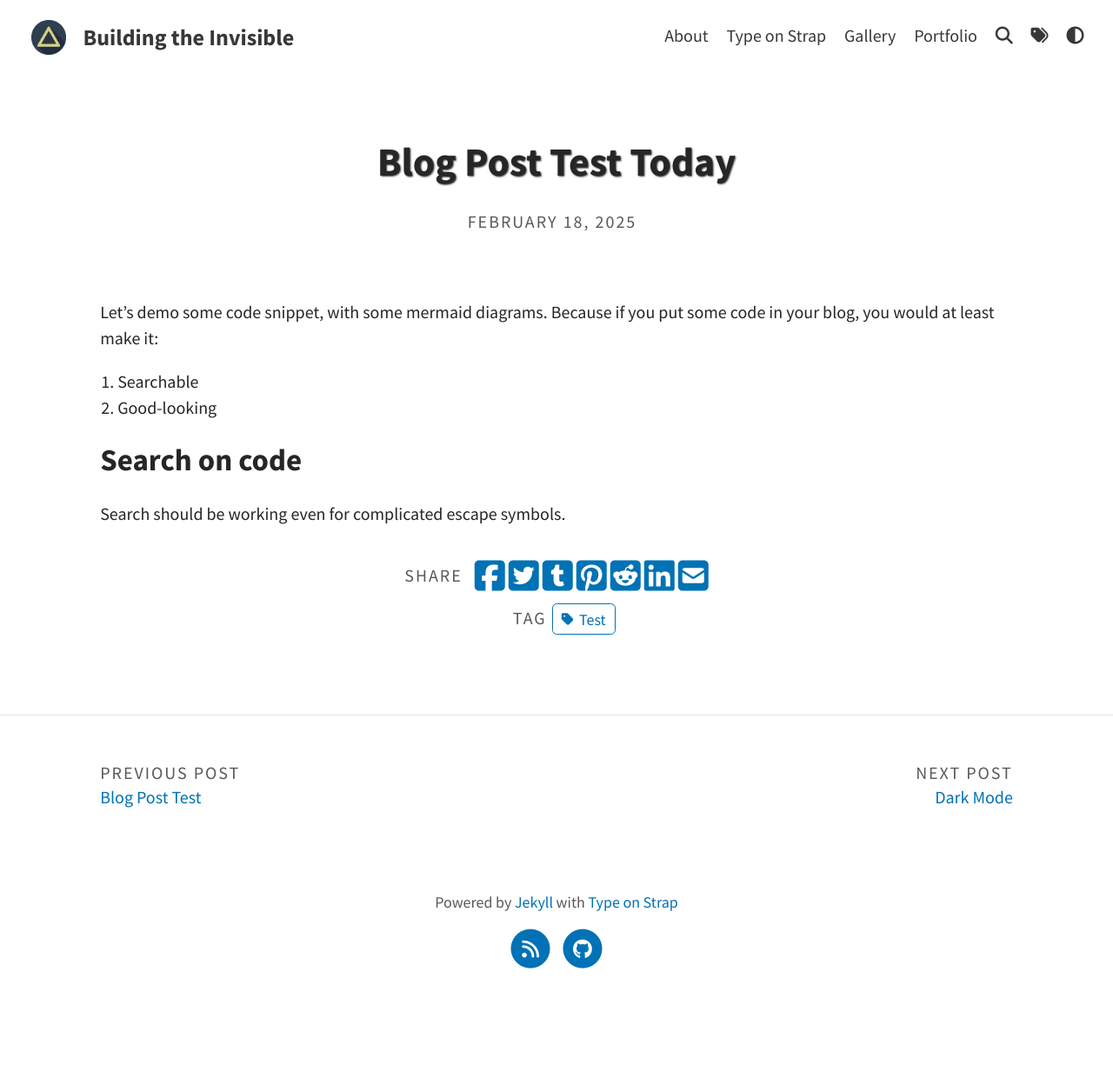
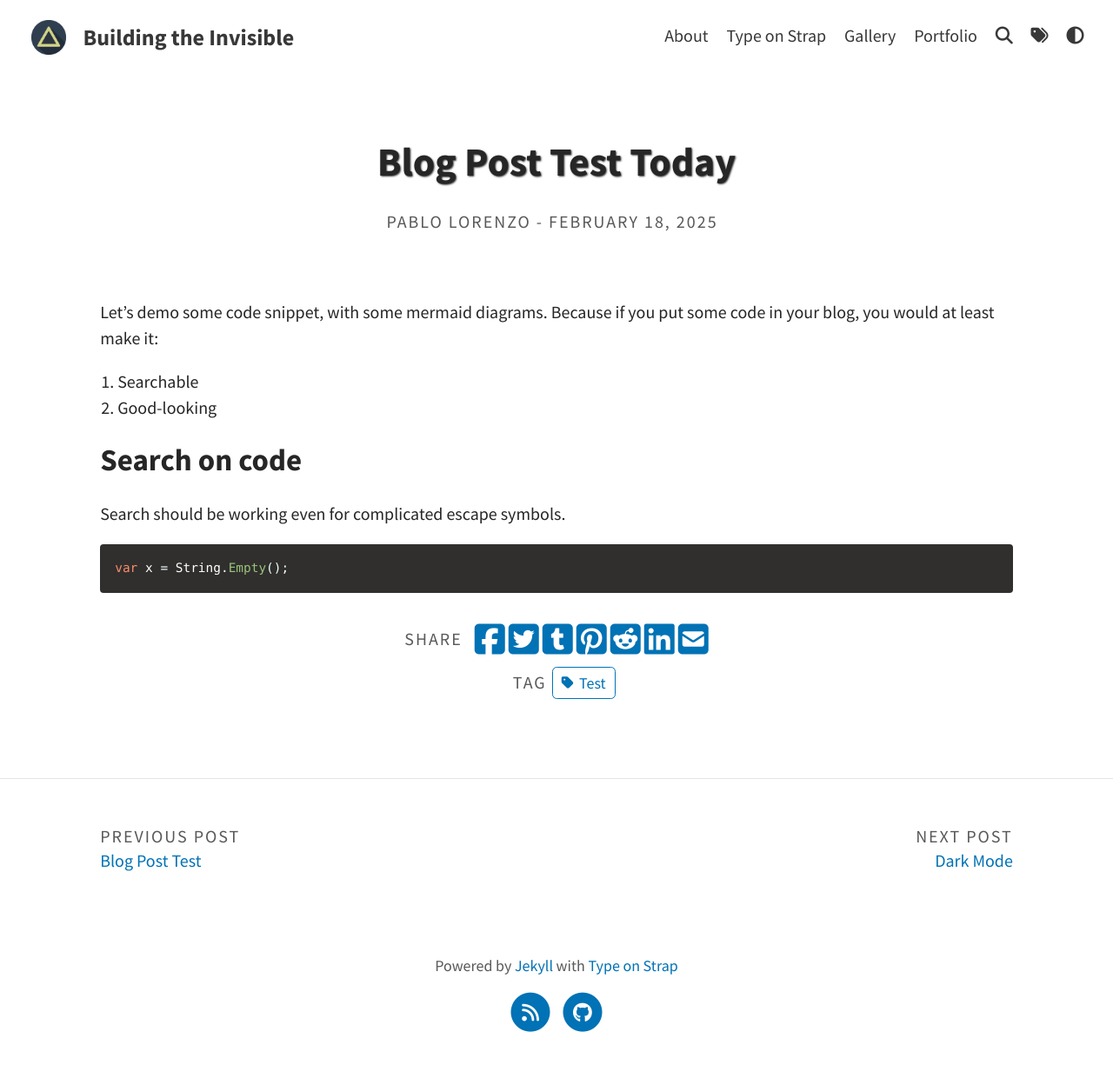
Before and after one commit to pjlorenzo/pjlorenzo.github.io, a Jekyll site: the page built from _posts/2025-02-18-BlogPostTestToday.md, in a window 1280 px wide. Shown: the whole page at 87% size. Built offline with Jekyll 4.4.1, drawn with Linux system fonts in a browser that asks for light colours; a script that is not in the unit is left out; before the commit the page ends 1152 px from its top, so only the background shows below that.

Commit message:
Author and Code

````diff
--- a/_posts/2025-02-18-BlogPostTestToday.md
+++ b/_posts/2025-02-18-BlogPostTestToday.md
@@ -1,7 +1,7 @@
 ---
 layout: post
 title: Blog Post Test Today
-author: Pablo
+author: pablo
 tags: [Test]
 categories: Demo
 ---
@@ -15,3 +15,7 @@ Because if you put some code in your blog, you would at least make it:
 ## Search on code
 
 Search should be working even for complicated escape symbols.
+
+```c#
+var x = String.Empty();
+```
````
